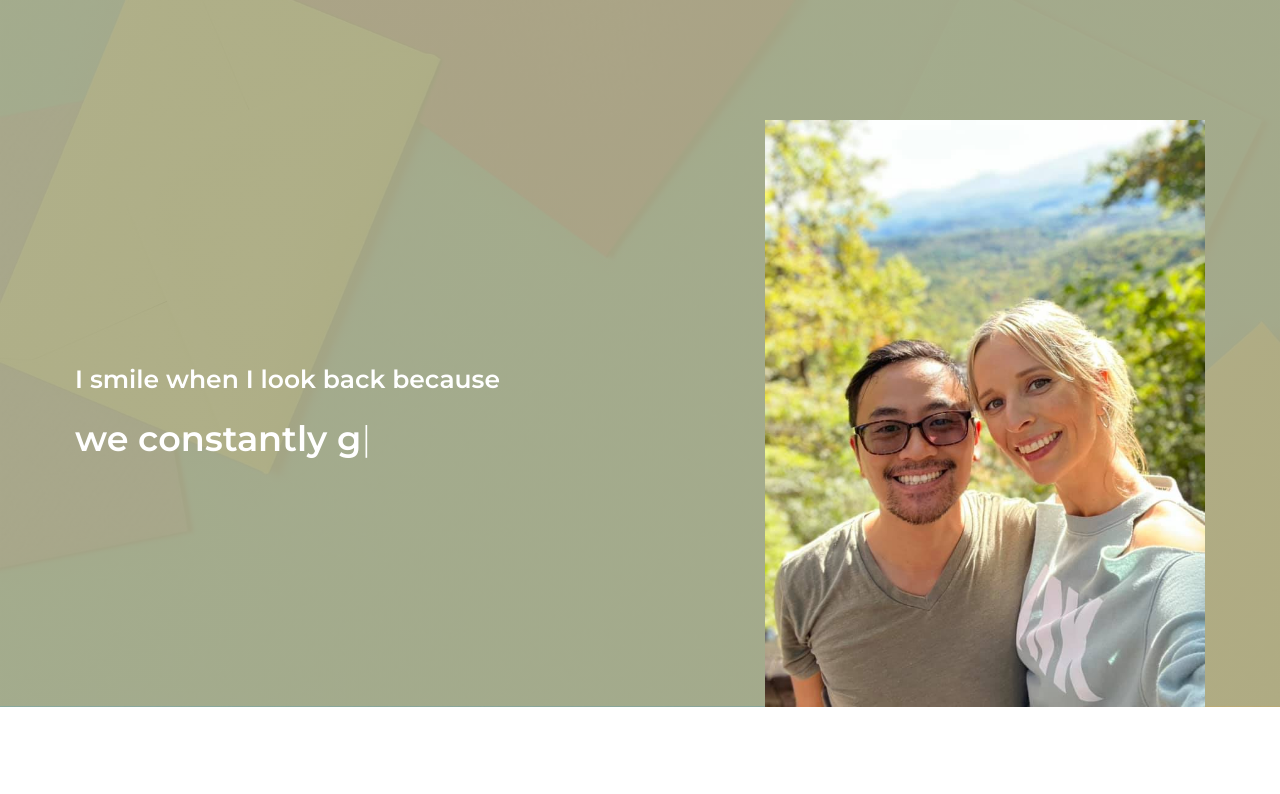
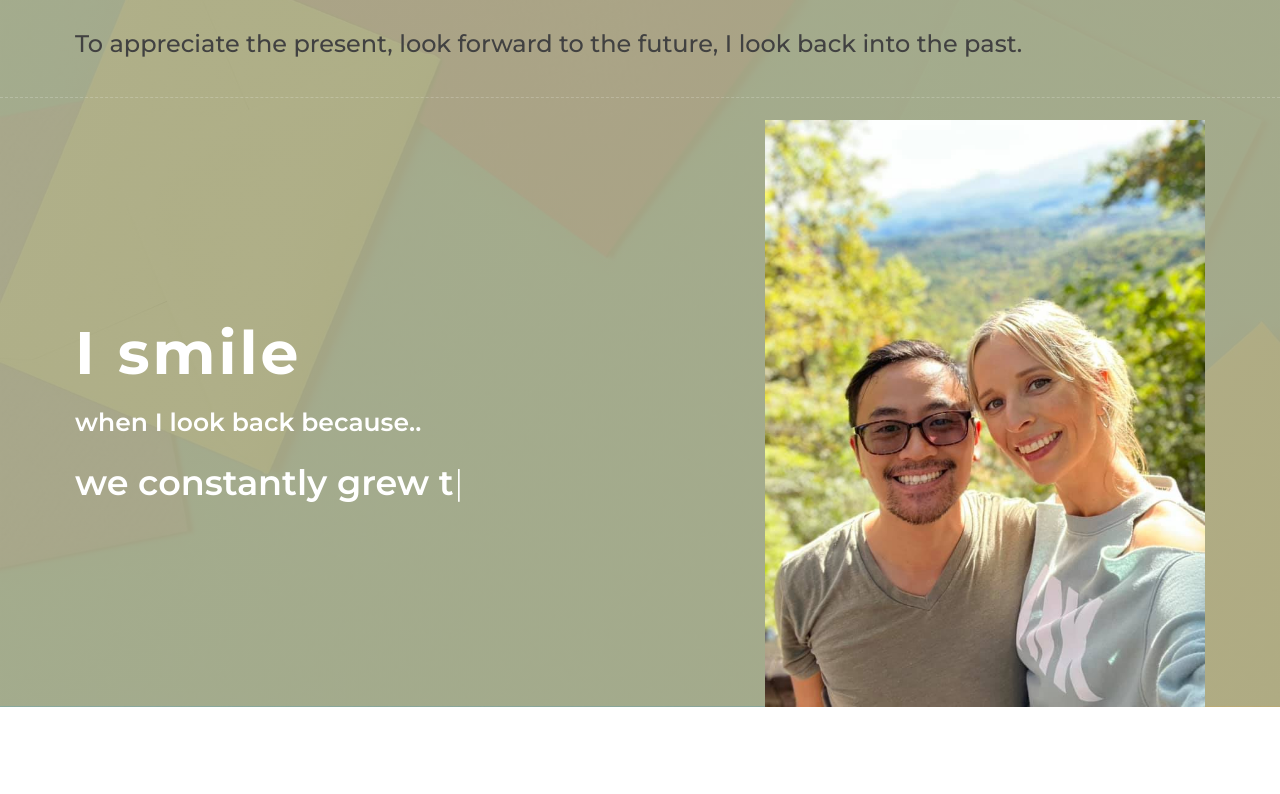
Before and after one commit to adnguyen/nikki, a plain HTML site: page index.html in a window 1280 px wide. Shown: the top 794 px of the page. Drawn offline with nearby package versions, Linux system fonts and the light colour scheme.

Commit message:
Update index.html

```diff
--- a/index.html
+++ b/index.html
@@ -23,7 +23,13 @@
         <!-- Template Stylesheet -->
         <link href="css/style.css" rel="stylesheet">
     </head>
-
+    <!-- Nav Bar Start -->
+    <div class="navbar navbar-expand-lg bg-light navbar-light">
+        <div class="container-fluid">
+            <h4>To appreciate the present, look forward to the future, I look back into the past.<h4>
+        </div>
+    </div>
+    <!-- Nav Bar End -->
       <!-- Hero Start -->
         <div class="hero" id="home">
             <div class="container-fluid">
@@ -31,9 +37,10 @@
                     <div class="col-sm-12 col-md-6">
                         <div class="hero-content">
                             <div class="hero-text">
-                                <p>I smile when I look back because</p>
+                                <h1>I smile</h1>
+                                <p>when I look back because..</p>
                                 <h2></h2>
-                                <div class="typed-text">you're there for me., we constantly grow together., I love you!</div>
+                                <div class="typed-text">you supported me., we constantly grew together., we have an amazing love!</div>
                             </div>
 
                         </div>
@@ -125,7 +132,8 @@
             <div class="container-fluid">
                 <div class="container">
                     <div class="footer-info">
-                        <h2>Nikki and Andrew forever</h2>
+                        <h2> <3 Nikki and Andrew <3</h2>
+                        <h3>2021 until infinity</h3>
                         <h3>Florida, USA</h3>
                     </div>
                 </div>
```
